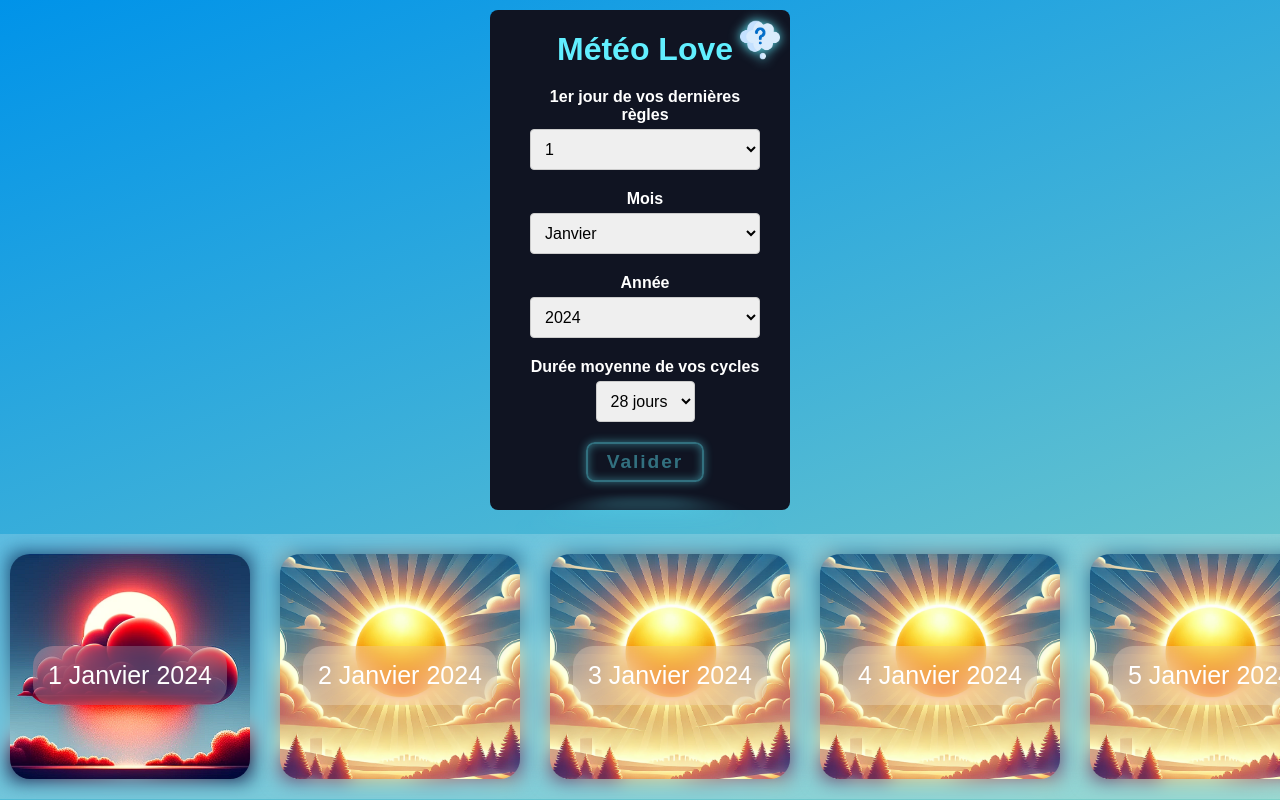
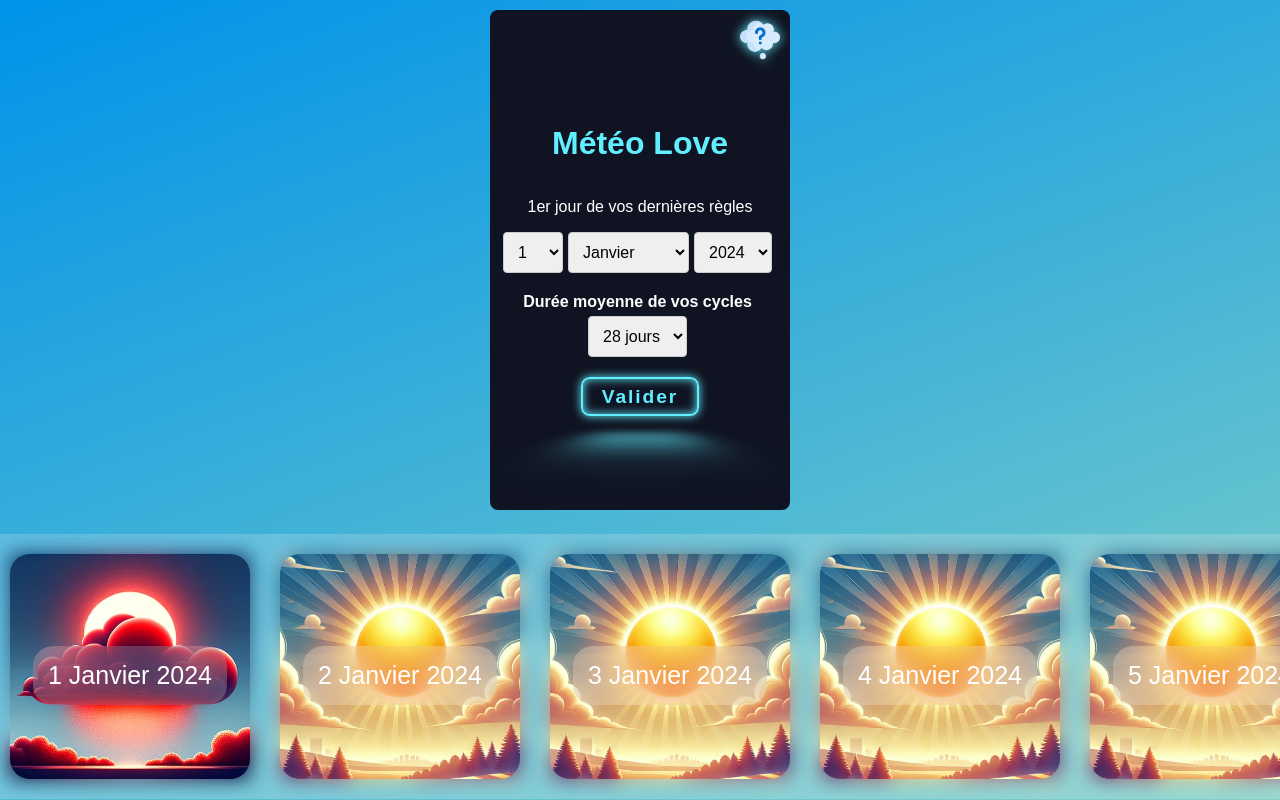
Before and after one commit to tchoifr/meteo-love, a plain HTML site: page index.html in a window 1280 px wide. Both pictures are taken after a click on the button "Valider". Drawn offline with Linux system fonts and the light colour scheme.

Commit message:
recto script et style

```diff
--- a/calcul.js
+++ b/calcul.js
@@ -1,13 +1,16 @@
+// Ajout d'un écouteur d'événement pour s'assurer que le DOM est chargé avant d'exécuter le script
 document.addEventListener("DOMContentLoaded", function () {
-  const daySelect = document.getElementById("day");
-  const monthSelect = document.getElementById("month");
-  const yearSelect = document.getElementById("year");
-  const calculateButton = document.getElementById("calculate-button");
-  const carouselContainer = document.getElementById("carousel-container");
-  const loader = document.getElementById("loader");
-  const cycleLengthInput = document.getElementById("cycle-length");
+  // Récupération des éléments du DOM
+  const jourSelect = document.getElementById("day");
+  const moisSelect = document.getElementById("month");
+  const anneeSelect = document.getElementById("year");
+  const boutonCalculer = document.getElementById("calculate-button");
+  const conteneurCarousel = document.getElementById("carousel-container");
+  const chargeur = document.getElementById("loader");
+  const inputLongueurCycle = document.getElementById("cycle-length");
 
-  const monthNames = [
+  // Noms des mois en français
+  const nomsMois = [
     "Janvier",
     "Février",
     "Mars",
@@ -22,157 +25,158 @@ document.addEventListener("DOMContentLoaded", function () {
     "Décembre",
   ];
 
-  function populateYears() {
-    const currentYear = new Date().getFullYear();
-    yearSelect.innerHTML = "";
-    for (let i = currentYear; i <= currentYear + 10; i++) {
+  // Fonction pour remplir la liste des années
+  function remplirAnnees() {
+    const anneeActuelle = new Date().getFullYear();
+    anneeSelect.innerHTML = "";
+    for (let i = anneeActuelle; i <= anneeActuelle + 10; i++) {
       const option = document.createElement("option");
       option.value = i;
       option.textContent = i;
-      yearSelect.appendChild(option);
+      anneeSelect.appendChild(option);
     }
   }
 
-  function updateDays() {
-    const selectedMonth = parseInt(monthSelect.value);
-    const selectedYear = parseInt(yearSelect.value);
-    const daysInMonth = new Date(selectedYear, selectedMonth + 1, 0).getDate();
+  // Fonction pour mettre à jour les jours en fonction du mois et de l'année sélectionnés
+  function mettreAJourJours() {
+    const moisSelectionne = parseInt(moisSelect.value);
+    const anneeSelectionnee = parseInt(anneeSelect.value);
+    const joursDansMois = new Date(
+      anneeSelectionnee,
+      moisSelectionne + 1,
+      0
+    ).getDate();
 
-    daySelect.innerHTML = "";
-    for (let day = 1; day <= daysInMonth; day++) {
+    jourSelect.innerHTML = "";
+    for (let jour = 1; jour <= joursDansMois; jour++) {
       const option = document.createElement("option");
-      option.value = day;
-      option.textContent = day;
-      daySelect.appendChild(option);
+      option.value = jour;
+      option.textContent = jour;
+      jourSelect.appendChild(option);
     }
   }
 
-  monthSelect.addEventListener("change", updateDays);
-  yearSelect.addEventListener("change", updateDays);
+  // Mise à jour des jours lorsqu'un mois ou une année est sélectionné
+  moisSelect.addEventListener("change", mettreAJourJours);
+  anneeSelect.addEventListener("change", mettreAJourJours);
 
-  function calculatePeriod(startDate, cycleLength) {
-    const periodDays = new Set();
-    const periodDaysCycle = new Set(); // Nouveau Set pour les jours de cycle
-    const riskDays = new Set();
-    const moderateRiskDays = new Set();
+  // Fonction pour calculer les périodes à risque, modérées, et les jours de règles
+  function calculerPeriode(dateDebut, longueurCycle) {
+    const joursPeriode = new Set();
+    const joursCyclePeriode = new Set(); // Ensemble pour les jours du cycle
+    const joursRisque = new Set();
+    const joursRisqueModere = new Set();
+    const dateDernieresRegles = new Date(dateDebut);
+    const dateOvulation = new Date(dateDernieresRegles);
+    const debutPeriodeFertile = new Date(dateOvulation);
+    const finPeriodeFertile = new Date(dateOvulation);
+    const dateNidation = new Date(dateOvulation);
 
-    const lastPeriodDate = new Date(startDate);
-    const ovulationDate = new Date(lastPeriodDate);
-    ovulationDate.setDate(lastPeriodDate.getDate() + cycleLength - 14);
-
-    const startFertilePeriod = new Date(ovulationDate);
-    startFertilePeriod.setDate(ovulationDate.getDate() - 4);
-
-    const endFertilePeriod = new Date(ovulationDate);
-    endFertilePeriod.setDate(ovulationDate.getDate() + 5);
-
-    const nidationDate = new Date(ovulationDate);
-    nidationDate.setDate(ovulationDate.getDate() + 5);
-
-    // Ajouter uniquement le premier jour de la période des règles
-    periodDays.add(lastPeriodDate.getDate());
+    dateOvulation.setDate(dateDernieresRegles.getDate() + longueurCycle - 14);
+    debutPeriodeFertile.setDate(dateOvulation.getDate() - 6);
+    finPeriodeFertile.setDate(dateOvulation.getDate() + 6);
+    dateNidation.setDate(dateOvulation.getDate() + 5);
+    // Ajouter uniquement le premier jour des règles
+    joursPeriode.add(dateDernieresRegles.getDate());
     // Ajouter le jour du cycle correspondant
-    periodDaysCycle.add(lastPeriodDate.getDate() + cycleLength);
+    joursCyclePeriode.add(dateDernieresRegles.getDate() + longueurCycle);
 
     // Ajouter les jours de fertilité
     for (
-      let d = startFertilePeriod.getDate();
-      d <= endFertilePeriod.getDate();
+      let d = debutPeriodeFertile.getDate();
+      d <= finPeriodeFertile.getDate();
       d++
     ) {
-      if (d < ovulationDate.getDate()) {
-        moderateRiskDays.add(d);
+      if (d < dateOvulation.getDate()) {
+        joursRisqueModere.add(d);
       } else {
-        riskDays.add(d);
+        joursRisque.add(d);
       }
     }
 
     return {
-      periodDays,
-      periodDaysCycle, // Retourner le nouvel ensemble
-      moderateRiskDays,
-      riskDays,
-      ovulationDate,
-      nidationDate,
+      joursPeriode,
+      joursCyclePeriode, // Retour du nouvel ensemble
+      joursRisqueModere,
+      joursRisque,
+      dateOvulation,
+      dateNidation,
     };
   }
 
-  function createCards() {
-    loader.style.display = "flex";
-    carouselContainer.innerHTML = "";
+  // Fonction pour créer les cartes de chaque jour du mois
+  function creerCartes() {
+    chargeur.style.display = "flex"; // Afficher le loader pendant le calcul
+    conteneurCarousel.innerHTML = ""; // Réinitialiser le contenu du carousel
 
     setTimeout(() => {
-      const selectedDay = parseInt(daySelect.value);
-      const selectedMonth = parseInt(monthSelect.value);
-      const selectedYear = parseInt(yearSelect.value);
-      const cycleLength = parseInt(cycleLengthInput.value);
+      const jourSelectionne = parseInt(jourSelect.value);
+      const moisSelectionne = parseInt(moisSelect.value);
+      const anneeSelectionnee = parseInt(anneeSelect.value);
+      const longueurCycle = parseInt(inputLongueurCycle.value);
 
-      const startDate = new Date(selectedYear, selectedMonth, selectedDay);
+      const dateDebut = new Date(
+        anneeSelectionnee,
+        moisSelectionne,
+        jourSelectionne
+      );
 
-      const { periodDays, periodDaysCycle, moderateRiskDays, riskDays } =
-        calculatePeriod(startDate, cycleLength);
+      const {
+        joursPeriode,
+        joursCyclePeriode,
+        joursRisqueModere,
+        joursRisque,
+      } = calculerPeriode(dateDebut, longueurCycle);
 
-      const daysInMonth = new Date(
-        selectedYear,
-        selectedMonth + 1,
+      const joursDansMois = new Date(
+        anneeSelectionnee,
+        moisSelectionne + 1,
         0
       ).getDate();
 
       // Générer les cartes pour chaque jour du mois
-      for (let day = 1; day <= daysInMonth; day++) {
-        const card = document.createElement("div");
-        card.classList.add("card");
+      for (let jour = 1; jour <= joursDansMois; jour++) {
+        const carte = document.createElement("div");
+        carte.classList.add("card");
 
-        const imgBloc = document.createElement("div");
+        const blocImg = document.createElement("div");
         const img = document.createElement("img");
 
-        let humidity;
-
-        // Appliquer les classes selon la logique donnée
-        if (periodDays.has(day) || periodDaysCycle.has(day)) {
-          card.classList.add("card-period");
-        } else if (riskDays.has(day)) {
-          card.classList.add("card-risk");
-        } else if (moderateRiskDays.has(day)) {
-          card.classList.add("card-moderate-risk");
+        // Appliquer les classes selon la logique de risque
+        if (joursPeriode.has(jour) || joursCyclePeriode.has(jour)) {
+          carte.classList.add("card-period");
+        } else if (joursRisque.has(jour)) {
+          carte.classList.add("card-risk");
+        } else if (joursRisqueModere.has(jour)) {
+          carte.classList.add("card-moderate-risk");
         } else {
-          card.classList.add("card-safe");
+          carte.classList.add("card-safe");
         }
 
-        imgBloc.appendChild(img);
-        card.appendChild(imgBloc);
+        blocImg.appendChild(img);
+        carte.appendChild(blocImg);
 
-        const pBloc = document.createElement("div");
-        pBloc.classList.add("card-date-container");
+        const blocTexte = document.createElement("div");
+        blocTexte.classList.add("card-date-container");
 
-        const p = document.createElement("p");
-        p.classList.add("card-date");
+        const texte = document.createElement("p");
+        texte.classList.add("card-date");
 
-        const month = monthNames[selectedMonth];
-        p.textContent = `${day} ${month} ${selectedYear}`;
+        const mois = nomsMois[moisSelectionne];
+        texte.textContent = `${jour} ${mois} ${anneeSelectionnee}`;
 
-        const weatherInfo = document.createElement("div");
-        weatherInfo.classList.add("weather-info");
+        blocTexte.appendChild(texte);
 
-        const windDiv = document.createElement("div");
-        windDiv.classList.add("wind-info");
-
-        const humidityText = document.createElement("span");
-        humidityText.textContent = `Humidité: ${humidity}`;
-
-        pBloc.appendChild(weatherInfo);
-        pBloc.appendChild(p);
-
-        card.appendChild(pBloc);
-        carouselContainer.appendChild(card);
+        carte.appendChild(blocTexte);
+        conteneurCarousel.appendChild(carte);
       }
 
-      loader.style.display = "none";
+      chargeur.style.display = "none";
     }, 1500);
   }
 
-  calculateButton.addEventListener("click", createCards);
+  boutonCalculer.addEventListener("click", creerCartes);
 
-  populateYears();
-  updateDays();
+  remplirAnnees();
+  mettreAJourJours();
 });
--- a/index.html
+++ b/index.html
@@ -25,12 +25,12 @@
             <div class="flip-card-inner">
                 <div class="flip-card-front">
                     <h1>Météo Love</h1>
+                    <p>1er jour de vos dernières règles</p>
+                    <div style="display: flex;">
                     <div class="form-group">
-                        <label for="day">1er jour de vos dernières règles</label>
                         <select id="day"></select>
                     </div>
                     <div class="form-group">
-                        <label for="month">Mois</label>
                         <select id="month">
                             <option value="0">Janvier</option>
                             <option value="1">Février</option>
@@ -47,9 +47,8 @@
                         </select>
                     </div>
                     <div class="form-group">
-                        <label for="year">Année</label>
                         <select id="year"></select>
-                    </div>
+                    </div></div>
                     <div class="form-group">
                         <label for="cycle-length">Durée moyenne de vos cycles</label>
                         <div class="select-wrapper">
@@ -97,7 +96,7 @@
                 </div>
                 <div class="flip-card-back">
                     <div class="legende">
-                        <h2>Moments favorables pour avoir des relations sexuelles sans protection.</h2>
+                        <h2>Périodes sans risque pour des relations intimes sans protection ni contraception.</h2>
                         <div><img src="./assets/regle.png" alt="">
                             <p>Période de règles sans risque</p>
                         </div>
--- a/style.css
+++ b/style.css
@@ -25,7 +25,6 @@ h1 {
 .form-container {
     background-color: #101422;
     border-radius: 8px;
-    padding: 0px 30px 0px 40px;
     display: inline-block;
     position: relative;
     width: 300px;
@@ -49,12 +48,22 @@ h1 {
     z-index: 1000;
 }
 
+@keyframes clignotement {
+    0%, 100% {
+      opacity: 1;
+    }
+    50% {
+      opacity: 0;
+    }
+  }
+
   .logo {
       width: 40px;
       height: auto;
       cursor: pointer;
       filter: drop-shadow(0px 0px 6px var(--glow-color));
       transition: opacity 0.3s ease-in-out;
+      animation: clignotement 2s infinite;
   }
 .logo2 {
     width: 40px;
@@ -63,13 +72,13 @@ h1 {
     filter: drop-shadow(0px 0px 6px var(--glow-color));
     transition: opacity 0.3s ease-in-out;
     display: none;
-    transform: rotate(180deg); /* Faire pivoter le logo de 180 degrés */
+    transform: rotate(180deg);
 
 }
 .flip-card {
     position: relative;
     width: 100%;
-    height: 500px; /* Ajustez la hauteur selon vos besoins */
+    height: 500px;
     transform-style: preserve-3d;
     transition: transform 0.6s;
 }
@@ -87,6 +96,10 @@ h1 {
     width: 100%;
     height: 100%;
     backface-visibility: hidden;
+    display: flex;
+    flex-direction: column;
+    justify-content: center;
+    align-items: center;
 }
 
 .flip-card-back {
@@ -98,11 +111,11 @@ h1 {
 }
 
 .legende {
-    padding: 20px; /* Ajustez l'espacement selon vos besoins */
+    padding: 20px;
 }
 
 .form-group {
-    margin-bottom: 20px;
+    margin: 0px 5px 20px 0px;
 }
 
 label {
@@ -138,13 +151,11 @@ input[type="number"] {
   background: none;
   perspective: 2em;
   font-family: "Raleway", sans-serif;
-  font-size: 1.2em; /* Vous pouvez ajuster la taille de police ici */
+  font-size: 1.2em;
   font-weight: 900;
-  letter-spacing: 0.1em; /* Ajuster l'espacement des lettres selon vos préférences */
-
+  letter-spacing: 0.1em;
   box-shadow: inset 0px 0px 0.5em 0px var(--glow-color),
     0px 0px 0.5em 0px var(--glow-color);
-  animation: border-flicker 2s linear infinite;
 }
 
 #calculate-button::before {
@@ -314,9 +325,10 @@ input[type="number"] {
     font-size: 15px;
 }
 .legende img{
-    width: 70px;
-    height: 70px;
+    width: 80px;
+    height: 80px;
     object-fit: contain;
+    border-radius: 10px;
 }
 
 .card-period {
```
Lines whose indentation alone changed are shown as unchanged.
